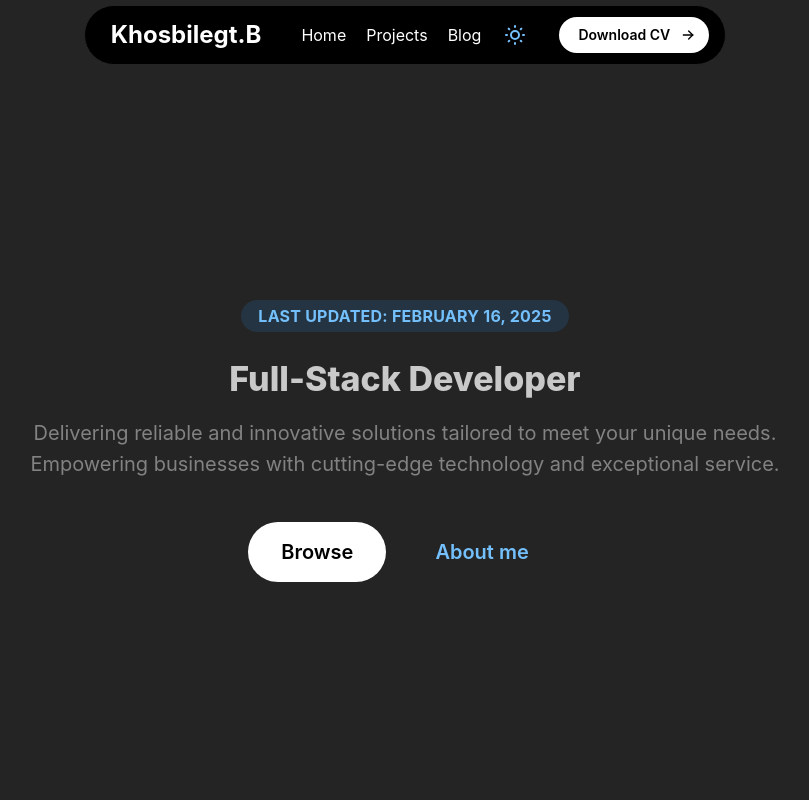
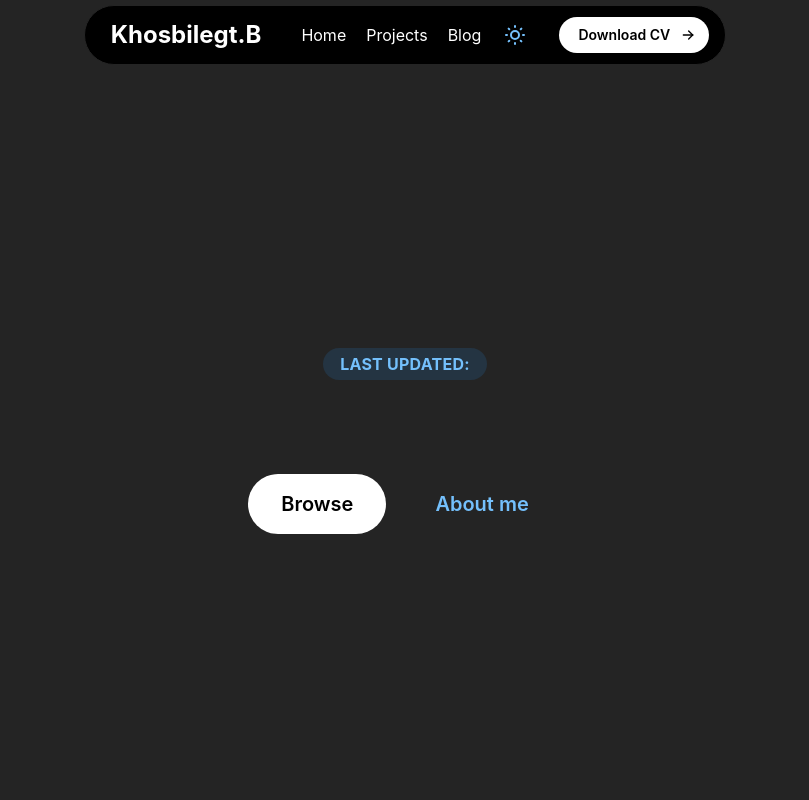
Before and after one commit to khosbilegt/portfolio-web, a React (Vite) app: page / in a window 1280 px wide. Shown: the top 800 px of the page, without its empty margins (235-1044 px from the left). Built offline with nearby package versions, Linux system fonts and the light colour scheme; no server answers.

Commit message:
revamped hero content into block

```diff
--- a/src/features/blog/pages/BlogExplorer.tsx
+++ b/src/features/blog/pages/BlogExplorer.tsx
@@ -45,6 +45,7 @@ export const BlogExplorer = ({ defaultTags }: { defaultTags: number[] }) => {
   const renderTag = (tag: Tag, index: number) => {
     return (
       <motion.div
+        key={index}
         initial={{ opacity: 0.0, x: -10 }}
         whileInView={{ opacity: 1, x: 0 }}
         transition={{
@@ -54,7 +55,6 @@ export const BlogExplorer = ({ defaultTags }: { defaultTags: number[] }) => {
         }}
       >
         <Chip
-          key={index}
           onClick={() => {
             setSelectedTags((prev) => {
               if (prev.includes(tag.id)) {
--- a/src/features/home/components/Certificates.tsx
+++ b/src/features/home/components/Certificates.tsx
@@ -32,7 +32,6 @@ function Certificates() {
     data?.definition?.certificates?.map((certificate: Certificate) => {
       tempCertificates.push(certificate);
     });
-    console.log(tempCertificates);
     setCertificates(tempCertificates);
   }, [data]);
 
--- a/src/features/home/components/Hero.tsx
+++ b/src/features/home/components/Hero.tsx
@@ -3,9 +3,22 @@ import { Badge, Button, Container, Flex, Stack, Text } from "@mantine/core";
 import { motion } from "motion/react";
 import classes from "./Hero.module.css";
 import { useNavigate } from "react-router";
+import { useQuery } from "@tanstack/react-query";
+import { portfolioManagerURL } from "../../../app/Variables";
 
 export const Hero = () => {
   const navigate = useNavigate();
+  const heroBlockId = 5;
+
+  const { data } = useQuery({
+    queryKey: ["hero"],
+    queryFn: async () => {
+      const response = await fetch(
+        `${portfolioManagerURL}/api/page/block/${heroBlockId}`
+      );
+      return response.json();
+    },
+  });
 
   return (
     <Container
@@ -29,7 +42,7 @@ export const Hero = () => {
             whileInView={{ opacity: 1 }}
           >
             <Badge variant="light" size="xl" mb="lg">
-              Last updated: February 16, 2025
+              Last updated: {data?.definition?.last_modified}
             </Badge>
           </motion.div>
           <motion.div
@@ -45,7 +58,7 @@ export const Hero = () => {
               style={{ textWrap: "balance" }}
               mb="sm"
             >
-              Full-Stack Developer
+              {data?.definition?.title}
             </JumboTitle>
           </motion.div>
           <motion.div
@@ -61,9 +74,7 @@ export const Hero = () => {
               mb="xl"
               style={{ textWrap: "balance" }}
             >
-              Delivering reliable and innovative solutions tailored to meet your
-              unique needs. Empowering businesses with cutting-edge technology
-              and exceptional service.
+              {data?.definition.blurb}
             </Text>
           </motion.div>
           <motion.div
--- a/src/features/home/pages/Home.tsx
+++ b/src/features/home/pages/Home.tsx
@@ -25,7 +25,6 @@ function Home() {
     });
 
   useEffect(() => {
-    console.log(hash);
     switch (hash) {
       case "#experience":
         scrollToExperience();
```
